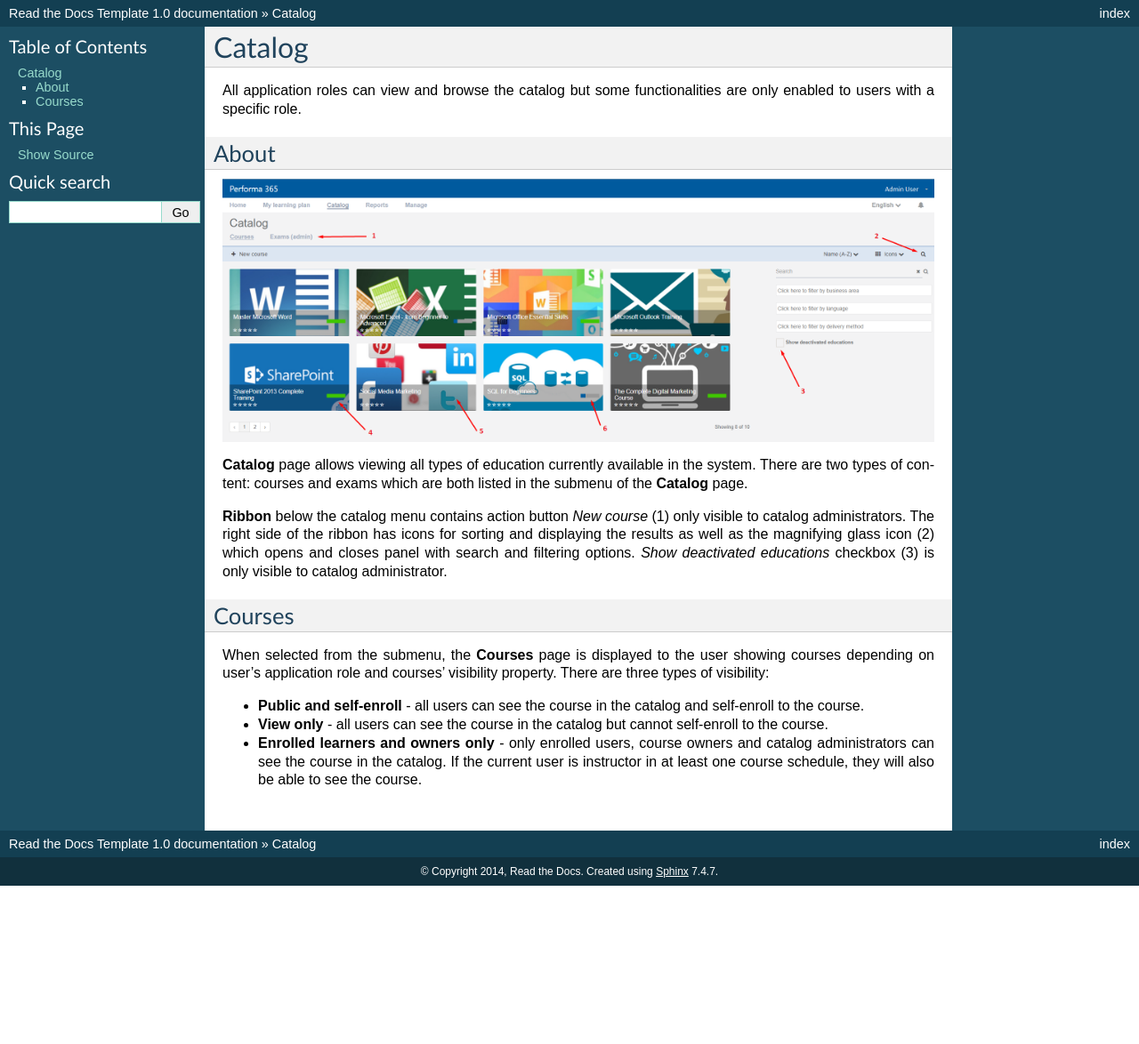
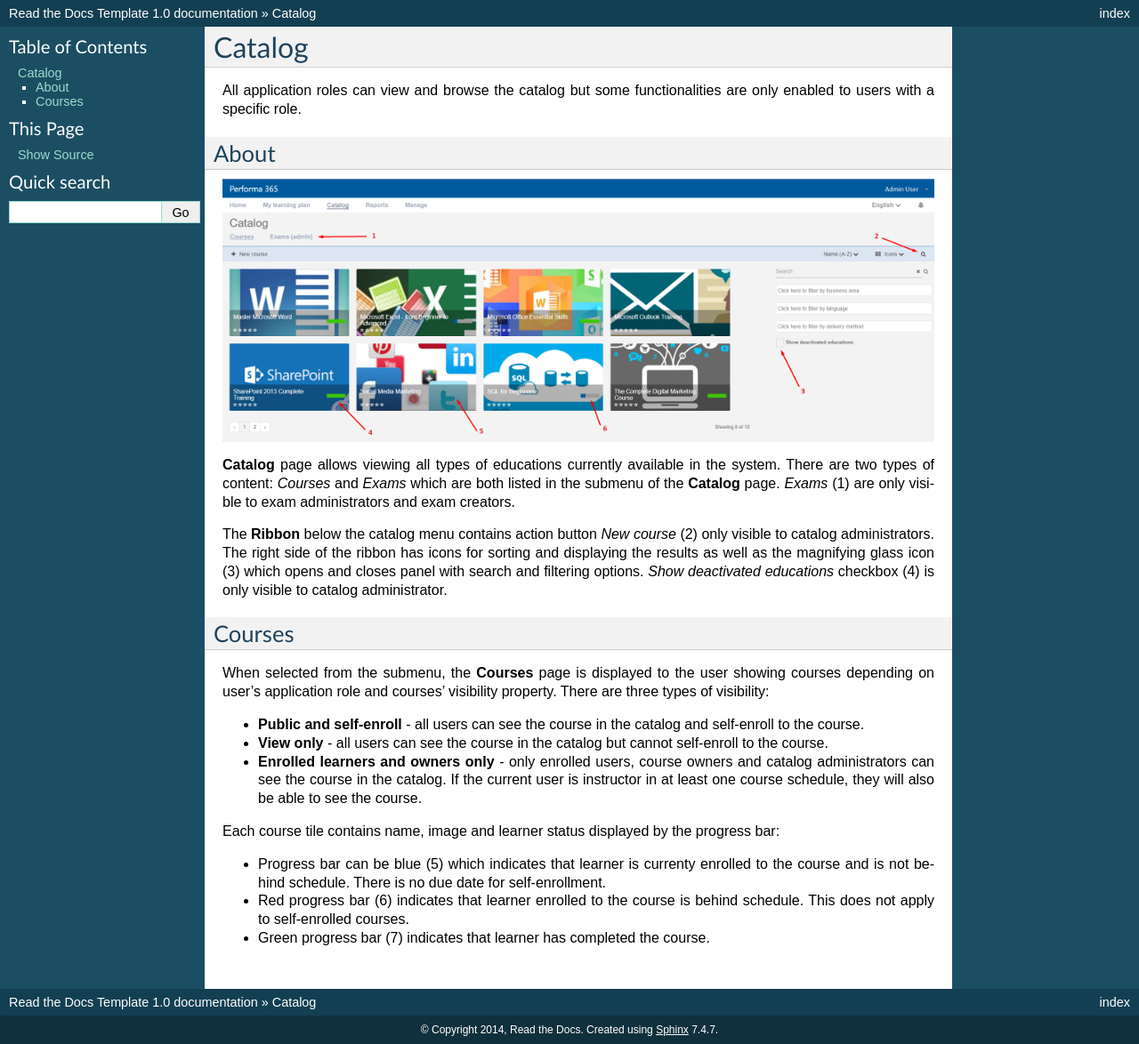
Before and after one commit to pslisko/performa365docs, a Sphinx documentation site: the page built from docs/howto/use_the_catalog.rst, in a window 1280 px wide. Shown: the whole page at 89% size. Built offline with Sphinx 7.4.7, drawn with Linux system fonts in a browser that asks for light colours; pages that are not in the unit, such as notebooks, are missing from menus; before the commit the page ends 996 px from its top, so only the background shows below that.

Commit message:
Update use_the_catalog.rst

```diff
--- a/docs/howto/use_the_catalog.rst
+++ b/docs/howto/use_the_catalog.rst
@@ -9,9 +9,9 @@ About
 .. image:: catalog-arrows-numbers.png
    :align: center
 
-**Catalog** page allows viewing all types of education currently available in the system. There are two types of content: courses and exams which are both listed in the submenu of the **Catalog** page.
+**Catalog** page allows viewing all types of educations currently available in the system. There are two types of content: *Courses* and *Exams* which are both listed in the submenu of the **Catalog** page. *Exams* (1) are only visible to exam administrators and exam creators.
 
-**Ribbon** below the catalog menu contains action button *New course* (1) only visible to catalog administrators. The right side of the ribbon has icons for sorting and displaying the results as well as the magnifying glass icon (2) which opens and closes panel with search and filtering options. *Show deactivated educations* checkbox (3) is only visible to catalog administrator.
+The **Ribbon** below the catalog menu contains action button *New course* (2) only visible to catalog administrators. The right side of the ribbon has icons for sorting and displaying the results as well as the magnifying glass icon (3) which opens and closes panel with search and filtering options. *Show deactivated educations* checkbox (4) is only visible to catalog administrator.
 
 Courses
 **********
@@ -21,3 +21,9 @@ When selected from the submenu, the **Courses** page is displayed to the user sh
 * **Public and self-enroll** - all users can see the course in the catalog and self-enroll to the course.
 * **View only** - all users can see the course in the catalog but cannot self-enroll to the course.
 * **Enrolled learners and owners only** - only enrolled users, course owners and catalog administrators can see the course in the catalog. If the current user is instructor in at least one course schedule, they will also be able to see the course.
+
+Each course tile contains name, image and learner status displayed by the progress bar:
+
+* Progress bar can be blue (5) which indicates that learner is currenty enrolled to the course and is not behind schedule. There is no due date for self-enrollment.
+* Red progress bar (6) indicates that learner enrolled to the course is behind schedule. This does not apply to self-enrolled courses.
+* Green progress bar (7) indicates that learner has completed the course.
```
